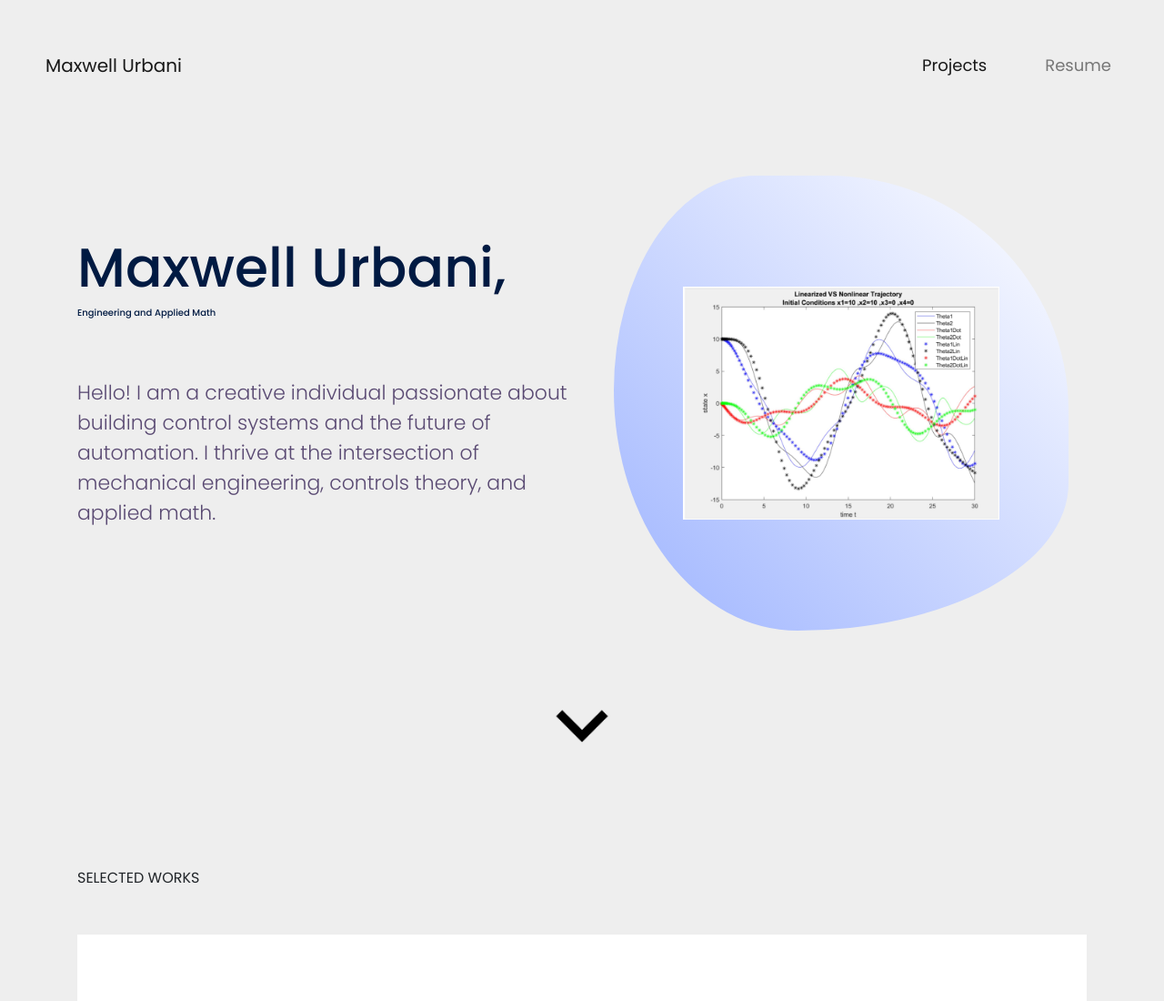
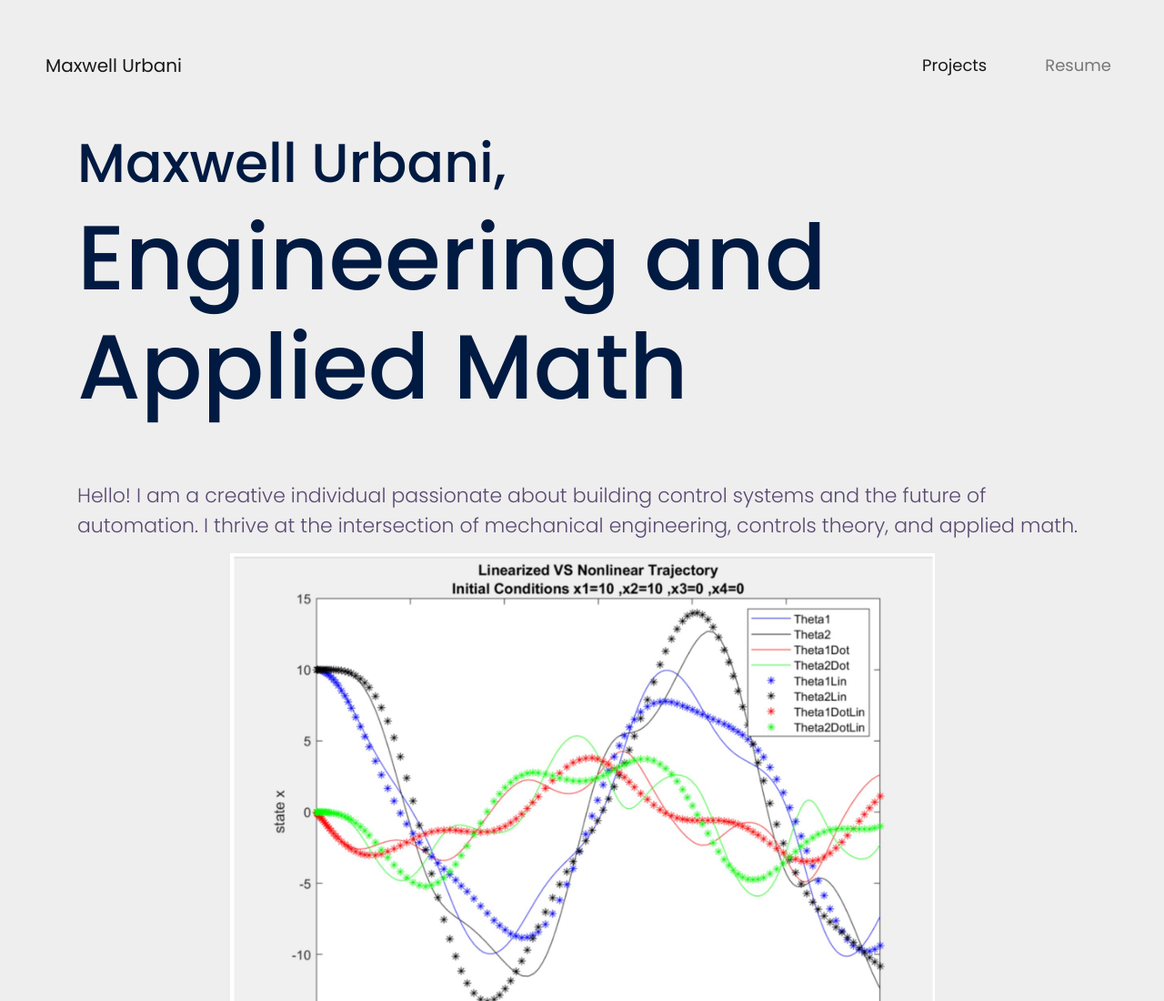
Before and after one commit to captainmurbs/Resume-Website, a plain HTML site: page index.html in a window 1280 px wide. Shown: the top 1100 px of the page at 91% size. Drawn offline with nearby package versions, Linux system fonts and the light colour scheme; a script that the page names is missing.

Commit message:
Add files via upload

```diff
--- a/assets/css/style.css
+++ b/assets/css/style.css
@@ -51,7 +51,7 @@ img {
 }
 
 #h1p2 {
-  font-size: 10px !important;
+  font-size: 100px !important;
 }
 
 
```
